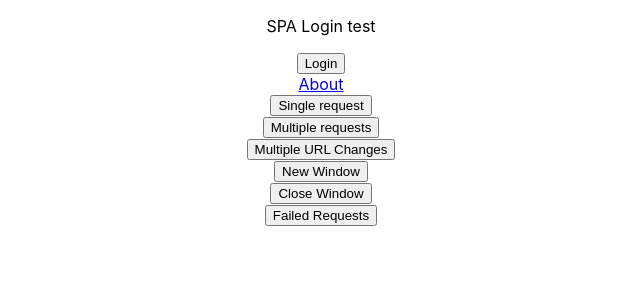
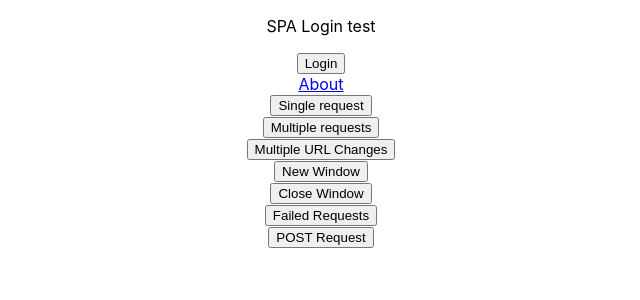
Before and after one commit to farhan-sauce/test-spa, a React (Create React App) app: page /#/ in a window 1280 px wide. Shown: the top 300 px of the page, without its empty margins (319-959 px from the left). Built offline with nearby package versions, Linux system fonts and the light colour scheme; no server answers.

Commit message:
add post request sample

```diff
--- a/src/Components/Login.js
+++ b/src/Components/Login.js
@@ -51,9 +51,11 @@ const Login = () => {
       .then(() => console.log('done'))
       .catch((err) => console.error(err))
       .finally(() => {
+        const timeout = urlParams.get('delayTime') ? parseInt(urlParams.get('delayTime'), 10) : 0
         setTimeout(() => {
+          console.log('---timeout', timeout)
           redirectToPage()
-        }, urlParams.get('delayTime') || 0)
+        }, timeout)
       })
   }
 
@@ -119,6 +121,19 @@ const Login = () => {
     window.close()
   }
 
+  const handlePostRequest = () => {
+    fetch(`https://reqres.in/api/users`, {
+      method: 'POST',
+      headers: { 'Content-Type': 'application/json' },
+      body: JSON.stringify({
+        name: "test-spa check",
+        job: "sedev"
+      })
+    })
+      .then(() => console.log('done'))
+      .catch((err) => console.error(err))
+  }
+
   return (
     <section id="login-section">
       <p>SPA Login test</p>
@@ -160,6 +175,11 @@ const Login = () => {
           Failed Requests
         </button>
       </div>
+      <div>
+        <button id="post-request" onClick={handlePostRequest}>
+          POST Request
+        </button>
+      </div>
     </section>
   );
 };
```
